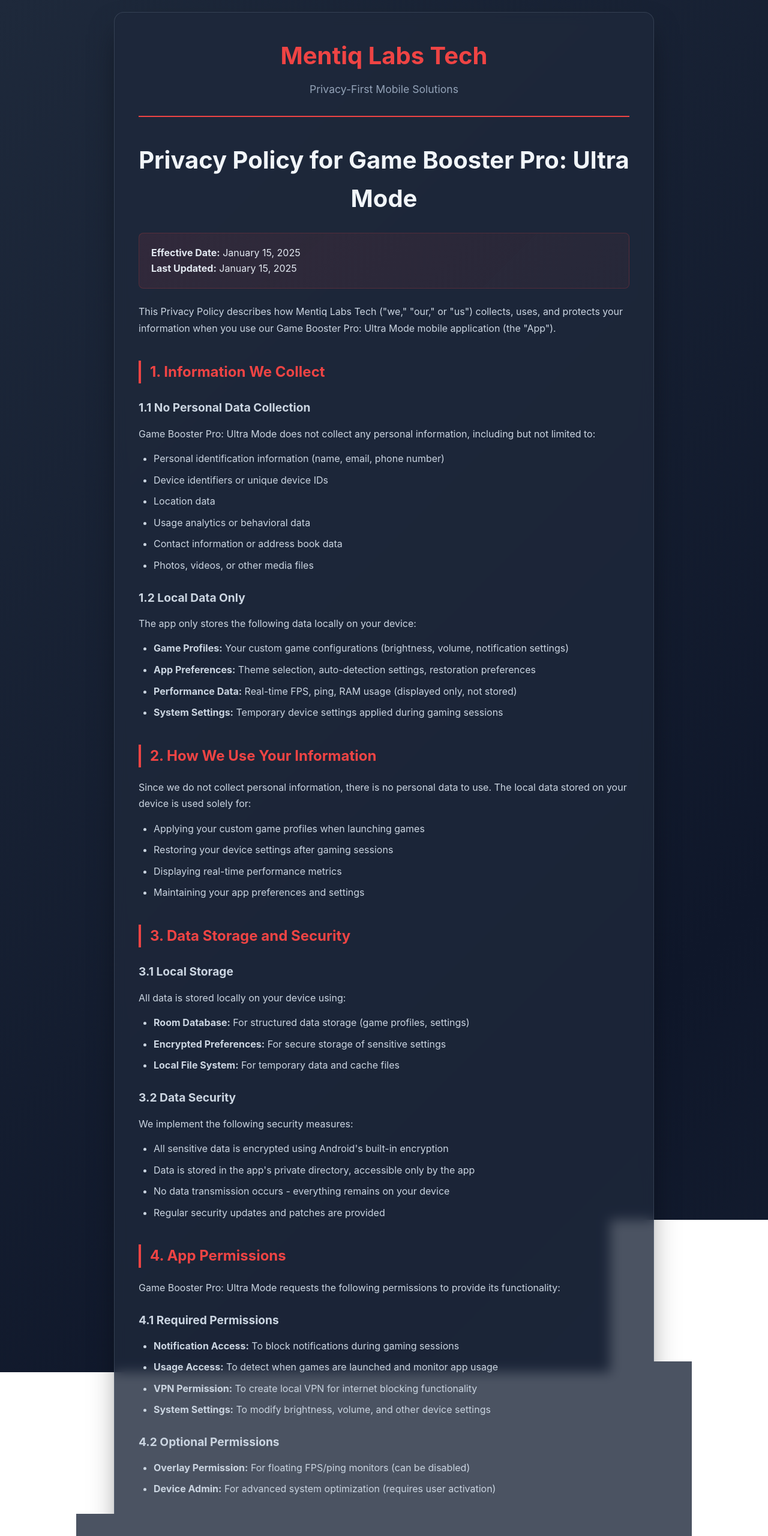
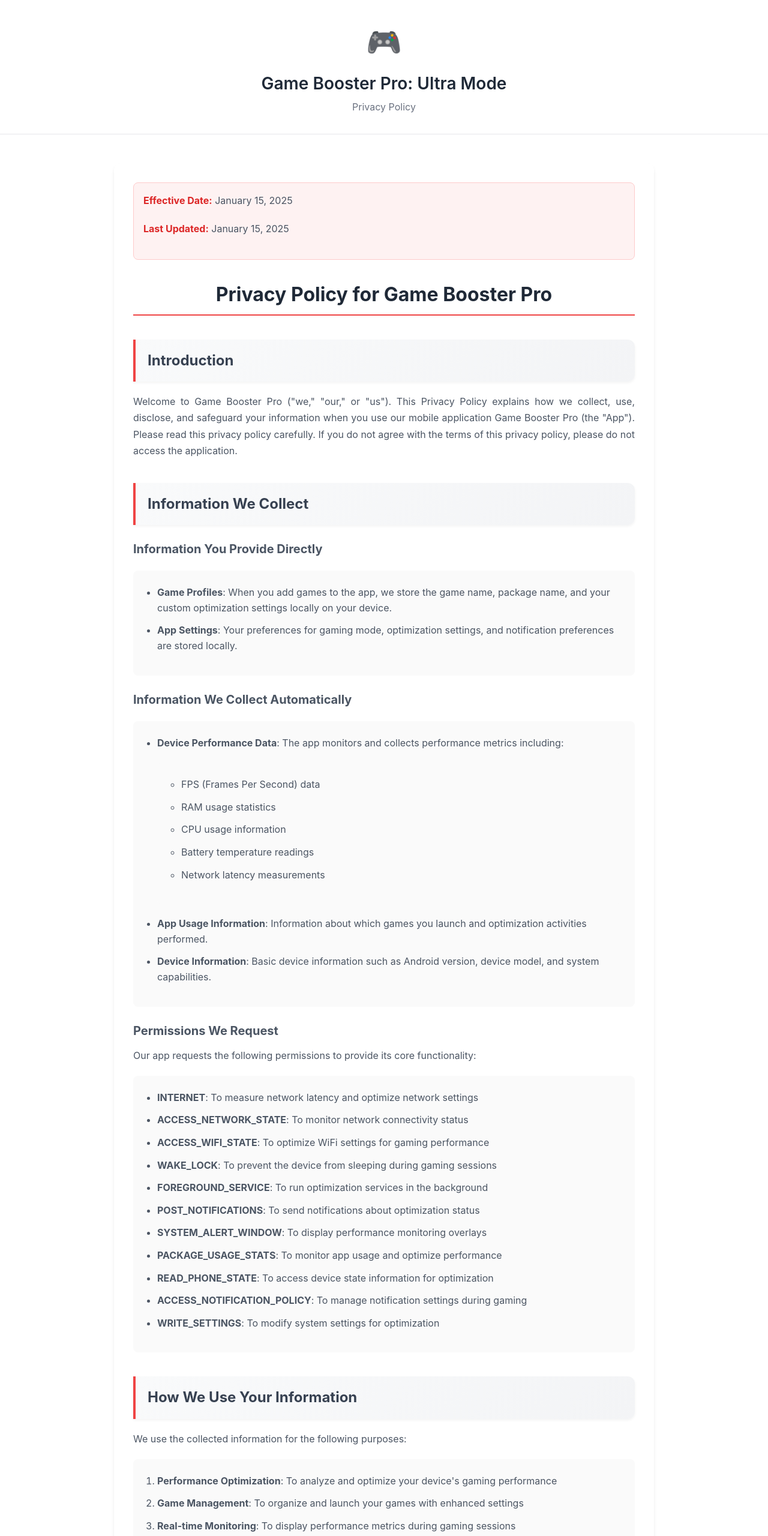
Before and after one commit to mentiqlabstech/mentiqlabstech.github.io, a plain HTML site: page game-booster-privacy-policy.html in a window 1280 px wide. Shown: the top 2560 px of the page at 60% size. Drawn offline with Linux system fonts and the light colour scheme.

Commit message:
Add files via upload

```diff
--- a/game-booster-privacy-policy.html
+++ b/game-booster-privacy-policy.html
@@ -14,275 +14,391 @@
         body {
             font-family: -apple-system, BlinkMacSystemFont, 'Segoe UI', Roboto, Oxygen, Ubuntu, Cantarell, sans-serif;
             line-height: 1.6;
-            color: #e2e8f0;
-            background: linear-gradient(135deg, #1e293b 0%, #0f172a 50%, #1e293b 100%);
+            color: #374151;
+            background: #f8fafc;
             min-height: 100vh;
-            padding: 20px;
+        }
+
+        .header {
+            background: #ffffff;
+            color: #1f2937;
+            padding: 2rem 2rem;
+            text-align: center;
+            border-bottom: 1px solid #e5e7eb;
+            box-shadow: 0 1px 3px rgba(0, 0, 0, 0.1);
+        }
+
+        .header-content {
+            max-width: 800px;
+            margin: 0 auto;
+        }
+
+        .logo {
+            font-size: 3rem;
+            margin-bottom: 0.5rem;
+            color: #ef4444;
+        }
+
+        .app-name {
+            font-size: 1.75rem;
+            font-weight: 600;
+            margin-bottom: 0.25rem;
+            color: #1f2937;
+        }
+
+        .subtitle {
+            font-size: 1rem;
+            color: #6b7280;
+            font-weight: 400;
         }
 
         .container {
+            width: 100%;
+            padding: 3rem 2rem;
+            background: white;
+            min-height: calc(100vh - 200px);
+        }
+
+        .content {
             max-width: 900px;
             margin: 0 auto;
-            background: rgba(30, 41, 59, 0.8);
-            padding: 40px;
-            border-radius: 16px;
-            border: 1px solid rgba(148, 163, 184, 0.2);
-            box-shadow: 0 25px 50px -12px rgba(0, 0, 0, 0.5);
-            backdrop-filter: blur(10px);
+            background: #ffffff;
+            border-radius: 12px;
+            box-shadow: 0 4px 6px -1px rgba(0, 0, 0, 0.1);
+            padding: 2rem;
         }
 
-        .header {
+        .last-updated {
+            background: #fef2f2;
+            border: 1px solid #fecaca;
+            border-radius: 8px;
+            padding: 1rem;
+            margin-bottom: 2rem;
             text-align: center;
-            margin-bottom: 40px;
-            padding-bottom: 30px;
-            border-bottom: 2px solid #ef4444;
         }
 
-        .logo {
-            font-size: 2.5rem;
-            font-weight: bold;
-            color: #ef4444;
-            margin-bottom: 10px;
-        }
-
-        .subtitle {
-            color: #94a3b8;
-            font-size: 1.1rem;
+        .last-updated strong {
+            color: #dc2626;
         }
 
         h1 {
-            color: #f1f5f9;
-            font-size: 2.5rem;
-            margin-bottom: 20px;
+            color: #1f2937;
+            font-size: 2rem;
+            margin-bottom: 1.5rem;
             text-align: center;
+            border-bottom: 2px solid #ef4444;
+            padding-bottom: 0.5rem;
         }
 
         h2 {
-            color: #ef4444;
-            margin-top: 40px;
-            margin-bottom: 20px;
+            color: #374151;
             font-size: 1.5rem;
+            margin: 2.5rem 0 1.25rem 0;
+            padding: 1rem 1.25rem;
+            background: linear-gradient(135deg, #f9fafb 0%, #f3f4f6 100%);
             border-left: 4px solid #ef4444;
-            padding-left: 15px;
+            border-radius: 0 12px 12px 0;
+            box-shadow: 0 2px 4px rgba(0, 0, 0, 0.05);
         }
 
         h3 {
-            color: #cbd5e1;
-            margin-top: 25px;
-            margin-bottom: 15px;
-            font-size: 1.2rem;
+            color: #4b5563;
+            font-size: 1.25rem;
+            margin: 1.5rem 0 0.75rem 0;
         }
 
         p {
-            color: #cbd5e1;
-            margin-bottom: 15px;
+            margin-bottom: 1.25rem;
+            color: #4b5563;
+            text-align: justify;
             line-height: 1.7;
         }
 
+        ul, ol {
+            margin: 1.25rem 0;
+            padding-left: 2rem;
+            background: #fafafa;
+            border-radius: 8px;
+            padding: 1.5rem 1.5rem 1.5rem 2.5rem;
+        }
+
+        li {
+            margin-bottom: 0.75rem;
+            color: #4b5563;
+            line-height: 1.6;
+        }
+
         .highlight {
-            background: linear-gradient(135deg, rgba(239, 68, 68, 0.1) 0%, rgba(239, 68, 68, 0.05) 100%);
-            padding: 20px;
-            border-left: 4px solid #ef4444;
-            margin: 25px 0;
-            border-radius: 8px;
-            border: 1px solid rgba(239, 68, 68, 0.2);
+            background: linear-gradient(135deg, #fef2f2 0%, #fee2e2 100%);
+            border: 1px solid #fecaca;
+            border-radius: 12px;
+            padding: 1.5rem;
+            margin: 2rem 0;
+            box-shadow: 0 2px 4px rgba(0, 0, 0, 0.05);
         }
 
         .contact-info {
-            background: linear-gradient(135deg, rgba(30, 41, 59, 0.9) 0%, rgba(15, 23, 42, 0.9) 100%);
-            padding: 25px;
+            background: linear-gradient(135deg, #eff6ff 0%, #dbeafe 100%);
+            border: 1px solid #bfdbfe;
             border-radius: 12px;
-            margin-top: 40px;
-            border: 1px solid rgba(148, 163, 184, 0.2);
+            padding: 2rem;
+            margin: 2.5rem 0;
+            box-shadow: 0 4px 6px rgba(0, 0, 0, 0.05);
         }
 
-        ul {
-            padding-left: 25px;
-            margin-bottom: 20px;
+        .contact-info h2 {
+            background: transparent;
+            border: none;
+            padding: 0;
+            margin: 0 0 1rem 0;
+            color: #1e40af;
         }
 
-        li {
-            margin-bottom: 10px;
-            color: #cbd5e1;
+        .back-link {
+            display: inline-block;
+            margin-top: 2rem;
+            padding: 0.75rem 1.5rem;
+            background: #ef4444;
+            color: white;
+            text-decoration: none;
+            border-radius: 8px;
+            font-weight: 500;
+            transition: background-color 0.3s ease;
+            box-shadow: 0 2px 4px rgba(0, 0, 0, 0.1);
         }
 
-        .last-updated {
-            font-style: italic;
-            color: #94a3b8;
-            text-align: right;
-            margin-top: 40px;
-            padding-top: 20px;
-            border-top: 1px solid rgba(148, 163, 184, 0.2);
+        .back-link:hover {
+            background: #dc2626;
+            transform: translateY(-1px);
+            box-shadow: 0 4px 8px rgba(0, 0, 0, 0.15);
         }
 
-        .feature-list {
-            display: grid;
-            grid-template-columns: repeat(auto-fit, minmax(250px, 1fr));
-            gap: 15px;
-            margin: 20px 0;
-        }
-
-        .feature-item {
-            background: rgba(30, 41, 59, 0.5);
-            padding: 15px;
-            border-radius: 8px;
-            border: 1px solid rgba(148, 163, 184, 0.1);
+        .footer {
+            background: #f9fafb;
+            border-top: 1px solid #e5e7eb;
+            padding: 1rem;
+            text-align: center;
+            color: #6b7280;
+            font-size: 0.875rem;
         }
 
         @media (max-width: 768px) {
+            .header {
+                padding: 1.5rem 1rem;
+            }
+
+            .logo {
+                font-size: 2.5rem;
+            }
+
+            .app-name {
+                font-size: 1.25rem;
+            }
+
             .container {
-                padding: 20px;
-                margin: 10px;
+                padding: 1rem;
             }
 
             h1 {
-                font-size: 2rem;
+                font-size: 1.75rem;
+            }
+
+            h2 {
+                font-size: 1.25rem;
+                padding: 0.5rem 0.75rem;
+            }
+
+            .content {
+                padding: 0;
+            }
+
+            ul, ol {
+                padding-left: 1.5rem;
+            }
+        }
+
+        @media (max-width: 480px) {
+            .header {
+                padding: 1rem;
             }
 
             .logo {
                 font-size: 2rem;
             }
+
+            .app-name {
+                font-size: 1.125rem;
+            }
+
+            .container {
+                padding: 0.75rem;
+            }
+
+            h1 {
+                font-size: 1.5rem;
+            }
+
+            h2 {
+                font-size: 1.125rem;
+            }
         }
     </style>
 </head>
 <body>
+    <div class="header">
+        <div class="header-content">
+            <div class="logo">🎮</div>
+            <div class="app-name">Game Booster Pro: Ultra Mode</div>
+            <div class="subtitle">Privacy Policy</div>
+        </div>
+    </div>
+
     <div class="container">
-        <div class="header">
-            <div class="logo">Mentiq Labs Tech</div>
-            <div class="subtitle">Privacy-First Mobile Solutions</div>
+        <div class="content">
+            <div class="last-updated">
+                <p><strong>Effective Date:</strong> January 15, 2025</p>
+                <p><strong>Last Updated:</strong> January 15, 2025</p>
+            </div>
+
+            <h1>Privacy Policy for Game Booster Pro</h1>
+
+            <h2>Introduction</h2>
+            <p>Welcome to Game Booster Pro ("we," "our," or "us"). This Privacy Policy explains how we collect, use, disclose, and safeguard your information when you use our mobile application Game Booster Pro (the "App"). Please read this privacy policy carefully. If you do not agree with the terms of this privacy policy, please do not access the application.</p>
+
+            <h2>Information We Collect</h2>
+
+            <h3>Information You Provide Directly</h3>
+            <ul>
+                <li><strong>Game Profiles</strong>: When you add games to the app, we store the game name, package name, and your custom optimization settings locally on your device.</li>
+                <li><strong>App Settings</strong>: Your preferences for gaming mode, optimization settings, and notification preferences are stored locally.</li>
+            </ul>
+
+            <h3>Information We Collect Automatically</h3>
+            <ul>
+                <li><strong>Device Performance Data</strong>: The app monitors and collects performance metrics including:
+                    <ul>
+                        <li>FPS (Frames Per Second) data</li>
+                        <li>RAM usage statistics</li>
+                        <li>CPU usage information</li>
+                        <li>Battery temperature readings</li>
+                        <li>Network latency measurements</li>
+                    </ul>
+                </li>
+                <li><strong>App Usage Information</strong>: Information about which games you launch and optimization activities performed.</li>
+                <li><strong>Device Information</strong>: Basic device information such as Android version, device model, and system capabilities.</li>
+            </ul>
+
+            <h3>Permissions We Request</h3>
+            <p>Our app requests the following permissions to provide its core functionality:</p>
+            <ul>
+                <li><strong>INTERNET</strong>: To measure network latency and optimize network settings</li>
+                <li><strong>ACCESS_NETWORK_STATE</strong>: To monitor network connectivity status</li>
+                <li><strong>ACCESS_WIFI_STATE</strong>: To optimize WiFi settings for gaming performance</li>
+                <li><strong>WAKE_LOCK</strong>: To prevent the device from sleeping during gaming sessions</li>
+                <li><strong>FOREGROUND_SERVICE</strong>: To run optimization services in the background</li>
+                <li><strong>POST_NOTIFICATIONS</strong>: To send notifications about optimization status</li>
+                <li><strong>SYSTEM_ALERT_WINDOW</strong>: To display performance monitoring overlays</li>
+                <li><strong>PACKAGE_USAGE_STATS</strong>: To monitor app usage and optimize performance</li>
+                <li><strong>READ_PHONE_STATE</strong>: To access device state information for optimization</li>
+                <li><strong>ACCESS_NOTIFICATION_POLICY</strong>: To manage notification settings during gaming</li>
+                <li><strong>WRITE_SETTINGS</strong>: To modify system settings for optimization</li>
+            </ul>
+
+            <h2>How We Use Your Information</h2>
+            <p>We use the collected information for the following purposes:</p>
+            <ol>
+                <li><strong>Performance Optimization</strong>: To analyze and optimize your device's gaming performance</li>
+                <li><strong>Game Management</strong>: To organize and launch your games with enhanced settings</li>
+                <li><strong>Real-time Monitoring</strong>: To display performance metrics during gaming sessions</li>
+                <li><strong>Network Optimization</strong>: To improve network connectivity and reduce latency</li>
+                <li><strong>Background Process Management</strong>: To clean up unnecessary processes and free memory</li>
+                <li><strong>Settings Management</strong>: To apply and maintain your preferred optimization settings</li>
+            </ol>
+
+            <h2>Data Storage and Security</h2>
+
+            <h3>Local Storage</h3>
+            <ul>
+                <li>All data collected by the app is stored locally on your device using Android's SharedPreferences</li>
+                <li>No personal data is transmitted to external servers</li>
+                <li>Game profiles and optimization settings are stored securely on your device</li>
+            </ul>
+
+            <h3>Data Security</h3>
+            <ul>
+                <li>We implement appropriate security measures to protect your information</li>
+                <li>All data processing occurs locally on your device</li>
+                <li>We do not collect or store personal identifying information</li>
+            </ul>
+
+            <h2>Data Sharing and Disclosure</h2>
+            <p><strong>We do not share, sell, or disclose your personal information to third parties.</strong> All data collected by the app remains on your device and is not transmitted to external servers or shared with any third parties.</p>
+
+            <h2>Data Retention</h2>
+            <ul>
+                <li>Performance metrics and optimization records are stored locally and can be deleted by uninstalling the app</li>
+                <li>Game profiles and settings are retained until you manually delete them or uninstall the app</li>
+                <li>You can clear all app data through your device's application settings</li>
+            </ul>
+
+            <h2>Your Rights and Choices</h2>
+            <p>You have the following rights regarding your information:</p>
+            <ol>
+                <li><strong>Access</strong>: You can view your game profiles and settings within the app</li>
+                <li><strong>Modification</strong>: You can modify or delete game profiles and settings at any time</li>
+                <li><strong>Deletion</strong>: You can delete individual game profiles or uninstall the app to remove all data</li>
+                <li><strong>Permission Control</strong>: You can revoke app permissions through your device settings</li>
+            </ol>
+
+            <h2>Children's Privacy</h2>
+            <p>Our app is not intended for children under 13 years of age. We do not knowingly collect personal information from children under 13. If you are a parent or guardian and believe your child has provided us with personal information, please contact us so we can delete such information.</p>
+
+            <h2>Third-Party Services</h2>
+            <p>Our app may connect to external servers only for:</p>
+            <ul>
+                <li>Network latency testing (ping to Google DNS servers)</li>
+                <li>No personal data is transmitted during these connections</li>
+            </ul>
+
+            <h2>Changes to This Privacy Policy</h2>
+            <p>We may update this Privacy Policy from time to time. We will notify you of any changes by posting the new Privacy Policy in the app and updating the "Last Updated" date. You are advised to review this Privacy Policy periodically for any changes.</p>
+
+            <div class="contact-info">
+                <h2>Contact Information</h2>
+                <p>If you have any questions about this Privacy Policy or our privacy practices, please contact us at:</p>
+                <p><strong>Email:</strong> mentiqlabstech@gmail.com</p>
+                <p><strong>Website:</strong> <a href="https://mentiqlabstech.com" style="color: #3b82f6;">mentiqlabstech.com</a></p>
+            </div>
+
+            <h2>Compliance</h2>
+            <p>This Privacy Policy complies with:</p>
+            <ul>
+                <li>Google Play Store requirements</li>
+                <li>Android privacy guidelines</li>
+                <li>General Data Protection Regulation (GDPR) principles</li>
+                <li>California Consumer Privacy Act (CCPA) requirements</li>
+            </ul>
+
+            <h2>Data Processing Legal Basis</h2>
+            <p>We process your data based on:</p>
+            <ul>
+                <li><strong>Legitimate Interest</strong>: To provide gaming optimization services</li>
+                <li><strong>Consent</strong>: Through your use of the app and acceptance of permissions</li>
+                <li><strong>Contract Performance</strong>: To deliver the promised optimization features</li>
+            </ul>
+
+            <div class="highlight">
+                <p><strong>Note</strong>: This privacy policy is designed to be transparent about our data practices. Since our app processes data locally and does not transmit personal information to external servers, your privacy is protected through local processing and storage.</p>
+            </div>
+
+            <div style="text-align: center;">
+                <a href="javascript:history.back()" class="back-link">← Back to App</a>
+            </div>
         </div>
+    </div>
 
-        <h1>Privacy Policy for Game Booster Pro: Ultra Mode</h1>
-
-        <div class="highlight">
-            <strong>Effective Date:</strong> January 15, 2025<br>
-            <strong>Last Updated:</strong> January 15, 2025
-        </div>
-
-        <p>This Privacy Policy describes how Mentiq Labs Tech ("we," "our," or "us") collects, uses, and protects your information when you use our Game Booster Pro: Ultra Mode mobile application (the "App").</p>
-
-        <h2>1. Information We Collect</h2>
-
-        <h3>1.1 No Personal Data Collection</h3>
-        <p>Game Booster Pro: Ultra Mode does not collect any personal information, including but not limited to:</p>
-        <ul>
-            <li>Personal identification information (name, email, phone number)</li>
-            <li>Device identifiers or unique device IDs</li>
-            <li>Location data</li>
-            <li>Usage analytics or behavioral data</li>
-            <li>Contact information or address book data</li>
-            <li>Photos, videos, or other media files</li>
-        </ul>
-
-        <h3>1.2 Local Data Only</h3>
-        <p>The app only stores the following data locally on your device:</p>
-        <ul>
-            <li><strong>Game Profiles:</strong> Your custom game configurations (brightness, volume, notification settings)</li>
-            <li><strong>App Preferences:</strong> Theme selection, auto-detection settings, restoration preferences</li>
-            <li><strong>Performance Data:</strong> Real-time FPS, ping, RAM usage (displayed only, not stored)</li>
-            <li><strong>System Settings:</strong> Temporary device settings applied during gaming sessions</li>
-        </ul>
-
-        <h2>2. How We Use Your Information</h2>
-
-        <p>Since we do not collect personal information, there is no personal data to use. The local data stored on your device is used solely for:</p>
-        <ul>
-            <li>Applying your custom game profiles when launching games</li>
-            <li>Restoring your device settings after gaming sessions</li>
-            <li>Displaying real-time performance metrics</li>
-            <li>Maintaining your app preferences and settings</li>
-        </ul>
-
-        <h2>3. Data Storage and Security</h2>
-
-        <h3>3.1 Local Storage</h3>
-        <p>All data is stored locally on your device using:</p>
-        <ul>
-            <li><strong>Room Database:</strong> For structured data storage (game profiles, settings)</li>
-            <li><strong>Encrypted Preferences:</strong> For secure storage of sensitive settings</li>
-            <li><strong>Local File System:</strong> For temporary data and cache files</li>
-        </ul>
-
-        <h3>3.2 Data Security</h3>
-        <p>We implement the following security measures:</p>
-        <ul>
-            <li>All sensitive data is encrypted using Android's built-in encryption</li>
-            <li>Data is stored in the app's private directory, accessible only by the app</li>
-            <li>No data transmission occurs - everything remains on your device</li>
-            <li>Regular security updates and patches are provided</li>
-        </ul>
-
-        <h2>4. App Permissions</h2>
-
-        <p>Game Booster Pro: Ultra Mode requests the following permissions to provide its functionality:</p>
-
-        <h3>4.1 Required Permissions</h3>
-        <ul>
-            <li><strong>Notification Access:</strong> To block notifications during gaming sessions</li>
-            <li><strong>Usage Access:</strong> To detect when games are launched and monitor app usage</li>
-            <li><strong>VPN Permission:</strong> To create local VPN for internet blocking functionality</li>
-            <li><strong>System Settings:</strong> To modify brightness, volume, and other device settings</li>
-        </ul>
-
-        <h3>4.2 Optional Permissions</h3>
-        <ul>
-            <li><strong>Overlay Permission:</strong> For floating FPS/ping monitors (can be disabled)</li>
-            <li><strong>Device Admin:</strong> For advanced system optimization (requires user activation)</li>
-        </ul>
-
-        <h2>5. Third-Party Services</h2>
-
-        <p>Game Booster Pro: Ultra Mode does not integrate with any third-party services that collect personal data. The app operates completely independently and does not use:</p>
-        <ul>
-            <li>Analytics services (Google Analytics, Firebase Analytics, etc.)</li>
-            <li>Crash reporting services</li>
-            <li>Advertising networks</li>
-            <li>Social media integrations</li>
-            <li>Cloud storage services</li>
-            <li>External APIs or web services</li>
-        </ul>
-
-        <h2>6. Data Sharing and Disclosure</h2>
-
-        <p><strong>We do not share, sell, or disclose any data to third parties.</strong> This includes:</p>
-        <ul>
-            <li>No data transmission to external servers</li>
-            <li>No sharing with advertisers or marketing companies</li>
-            <li>No data sharing with government agencies (unless legally required)</li>
-            <li>No sharing with business partners or affiliates</li>
-        </ul>
-
-        <h2>7. Your Rights and Choices</h2>
-
-        <p>Since we don't collect personal data, most traditional privacy rights don't apply. However, you have the following rights regarding the app:</p>
-
-        <h3>7.1 Data Control</h3>
-        <ul>
-            <li><strong>Delete App Data:</strong> Uninstalling the app removes all local data</li>
-            <li><strong>Reset Settings:</strong> You can reset all app settings to default</li>
-            <li><strong>Revoke Permissions:</strong> You can revoke app permissions at any time</li>
-            <li><strong>Clear Cache:</strong> You can clear app cache through device settings</li>
-        </ul>
-
-        <h2>8. Children's Privacy</h2>
-
-        <p>Game Booster Pro: Ultra Mode is suitable for users of all ages. Since we don't collect any personal information, there are no special considerations for children's privacy.</p>
-
-        <h2>9. Changes to This Privacy Policy</h2>
-
-        <p>We may update this Privacy Policy from time to time. We will notify you of any changes by posting the new Privacy Policy on this page and updating the "Last Updated" date.</p>
-
-        <h2>10. Contact Information</h2>
-
-        <div class="contact-info">
-            <p>If you have any questions about this Privacy Policy or our data practices, please contact us at:</p>
-            <p><strong>Mentiq Labs Tech</strong><br>
-            Email: mentiqlabstech@gmail.com</p>
-        </div>
-
-        <div class="last-updated">
-            <p>This Privacy Policy was last updated on January 15, 2025</p>
-        </div>
+    <div class="footer">
+        <p>© 2025 Mentiq Labs Tech. All rights reserved.</p>
     </div>
 </body>
 </html>
```
Also changed, not shown: index.html (+2 -2 lines).
